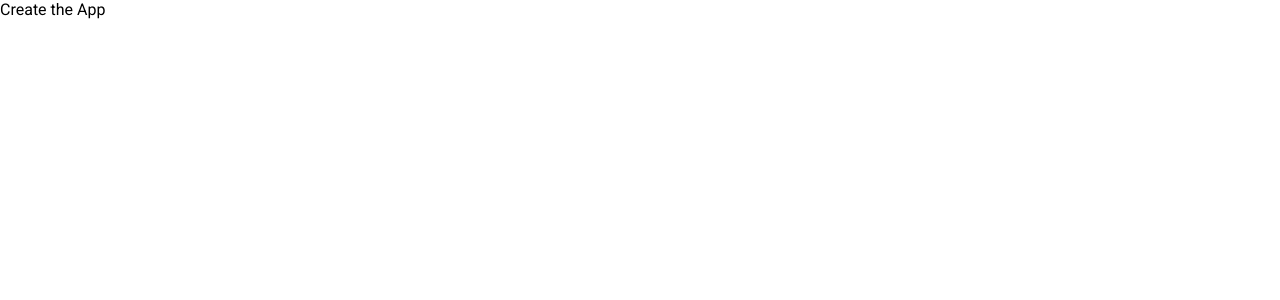
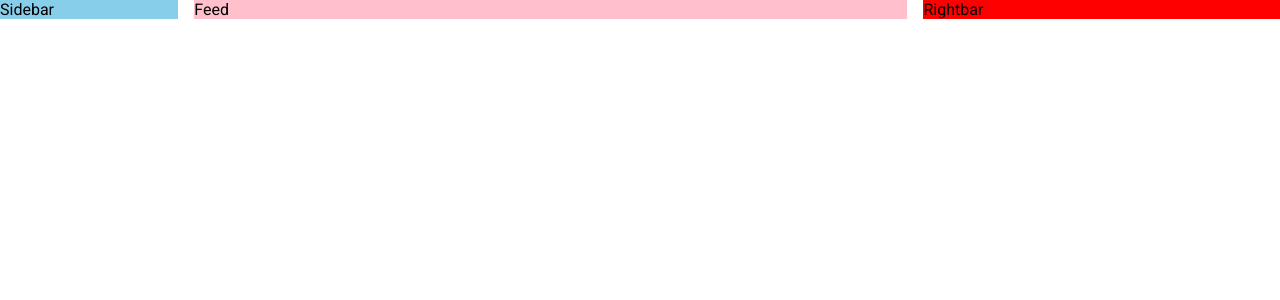
Before and after one commit to PuneetSivananda/ytube-projects, a React (Create React App) app: page / in a window 1280 px wide. Shown: the top 300 px of the page. Built offline with nearby package versions, Linux system fonts and the light colour scheme.

Commit message:
feat: layout skeleton

```diff
--- a/src/App.js
+++ b/src/App.js
@@ -1,8 +1,18 @@
+import { Box, Stack } from "@mui/material";
+import Feed from "./components/Feed";
+import Rightbar from "./components/Rightbar";
+import Sidebar from "./components/Sidebar";
+
 function App() {
   return (
-    <div>
-      Create the App
-    </div>
+    <Box>
+      {/* navbar */}
+      <Stack direction="row" spacing={2} justifyContent="space-between">
+        <Sidebar />
+        <Feed />
+        <Rightbar />
+      </Stack>
+    </Box>
   );
 }
 
--- a/src/components/Feed.jsx
+++ b/src/components/Feed.jsx
@@ -1,8 +1,11 @@
 import React from "react";
+import { Box } from "@mui/material";
 
 const Feed = () => {
     return (
-        <div>Feed</div>
+        <Box bgcolor={"pink"} flex={4}>
+            Feed
+        </Box>
     )
 }
 
--- a/src/components/Navbar.jsx
+++ b/src/components/Navbar.jsx
@@ -1,8 +1,9 @@
+import { Box } from "@mui/material";
 import React from "react";
 
 const Navbar = () => {
     return (
-        <div>Navbar</div>
+        <Box>Navbar</Box>
     )
 }
 
--- a/src/components/Rightbar.jsx
+++ b/src/components/Rightbar.jsx
@@ -1,8 +1,10 @@
 import React from "react";
-
+import { Box } from "@mui/material";
 const Rightbar = () => {
     return (
-        <div>Rightbar</div>
+        <Box bgcolor={"red"} flex={2}>
+            Rightbar
+        </Box>
     )
 }
 
--- a/src/components/Sidebar.jsx
+++ b/src/components/Sidebar.jsx
@@ -1,8 +1,11 @@
 import React from "react";
+import { Box } from "@mui/material";
 
 const Sidebar = () => {
     return (
-        <div>Sidebar</div>
+        <Box bgcolor={"skyblue"} flex={1}>
+            Sidebar
+        </Box>
     )
 }
 
```
